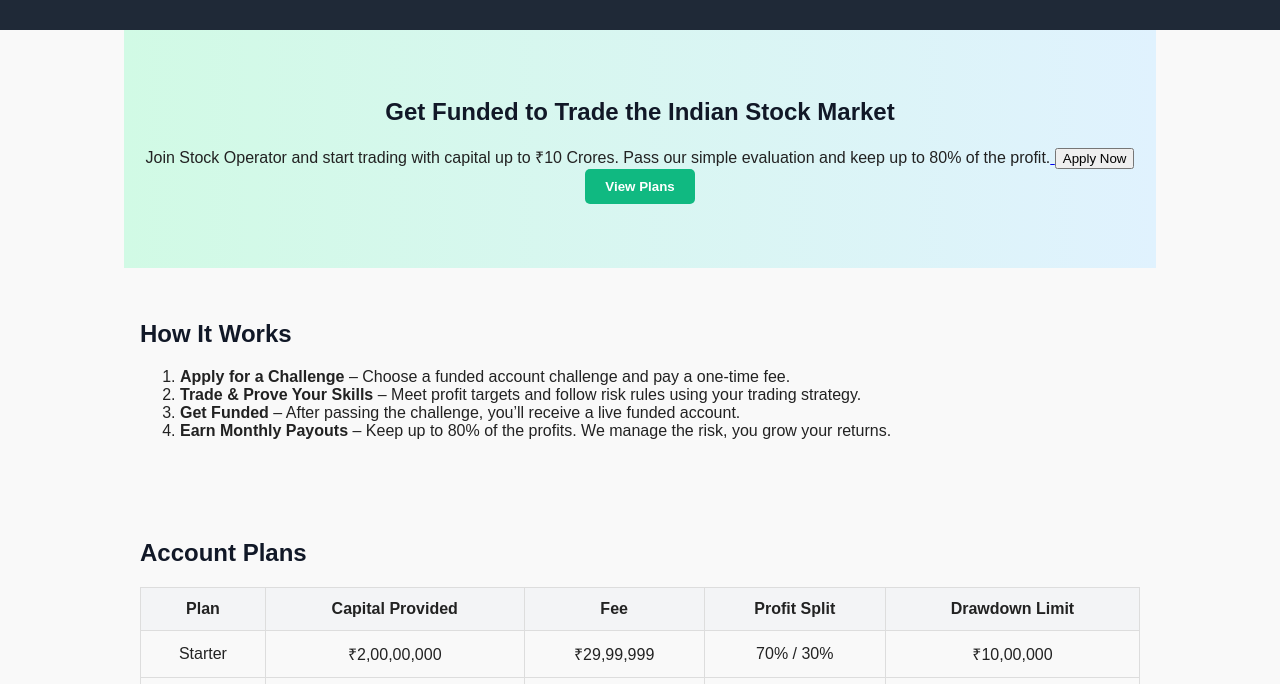
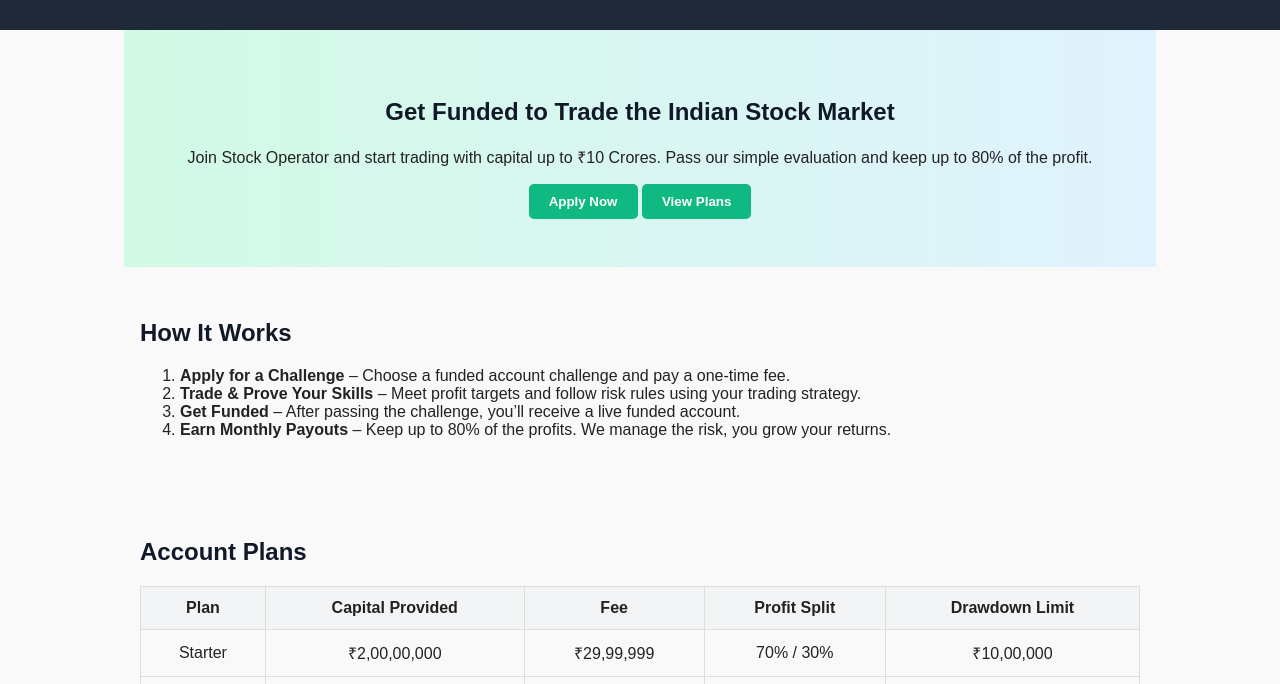
Before and after one commit to Stockoperator-funded/STOCKOPERATOR, a plain HTML site: page index.html in a window 1280 px wide. Shown: the part 116-800 px from the top of the page. Drawn offline with Linux system fonts and the light colour scheme.

Commit message:
index.html

```diff
--- a/index.html
+++ b/index.html
@@ -33,10 +33,8 @@
 
   <section class="hero">
     <h2>Get Funded to Trade the Indian Stock Market</h2>
-    <p>Join Stock Operator and start trading with capital up to ₹10 Crores. Pass our simple evaluation and keep up to 80% of the profit.<a href="https://nexify.club/dp/6847eec4e95d883023d580ea" target="_blank">
-  <button>Apply Now</button>
-</a>
- <button class="btn">View Plans</button>
+    <p>Join Stock Operator and start trading with capital up to ₹10 Crores. Pass our simple evaluation and keep up to 80% of the profit.</p>
+    <button class="btn">Apply Now</button> <button class="btn">View Plans</button>
   </section>
 
   <section>
```
